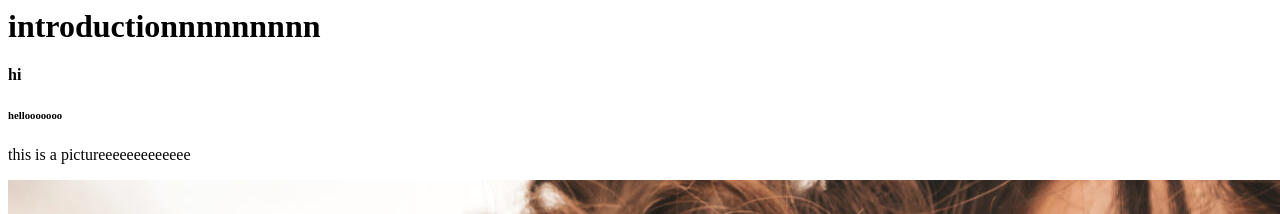
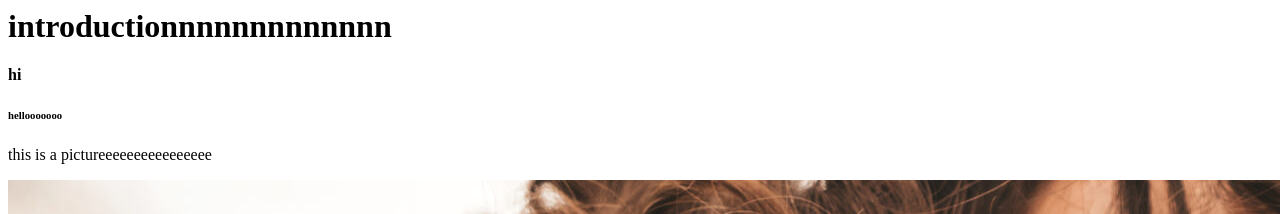
Before and after one commit to shwetakstew/swetha, a plain HTML site: page static/index.html in a window 1280 px wide. Shown: the top 214 px of the page. Drawn offline with Linux system fonts and the light colour scheme.

Commit message:
Update index.html

```diff
--- a/static/index.html
+++ b/static/index.html
@@ -1,10 +1,10 @@
 <html>
     <head><title>HTML</title></head>
     <body>
-        <h1>introductionnnnnnnnn</h1>
+        <h1>introductionnnnnnnnnnnnn</h1>
         <h4>hi</h4>
         <h6>hellooooooo</h6>
-        <p>this is a pictureeeeeeeeeeeee</p>
+        <p>this is a pictureeeeeeeeeeeeeeee</p>
         <img src="../images/ch1-1.jpg"
     </body>
     </html>
```
